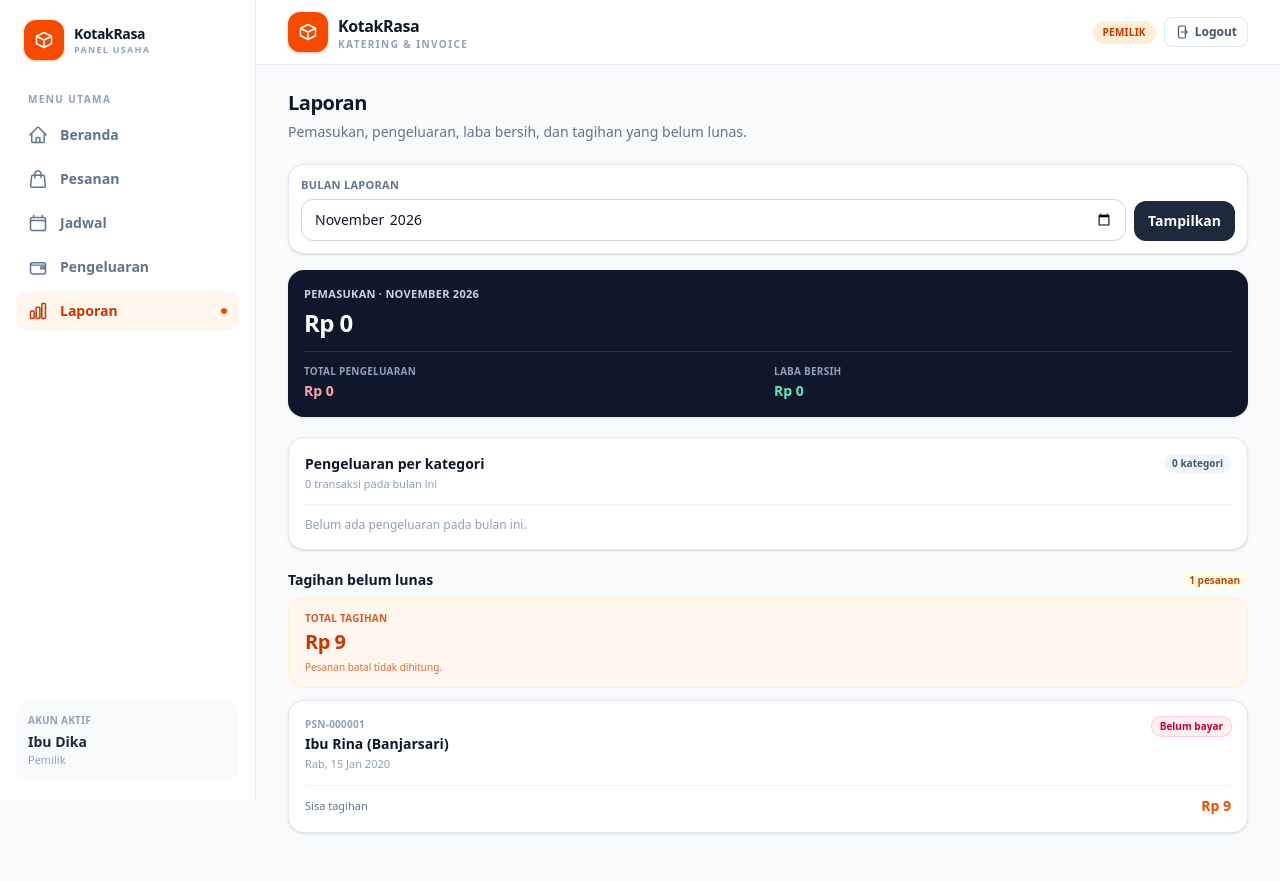
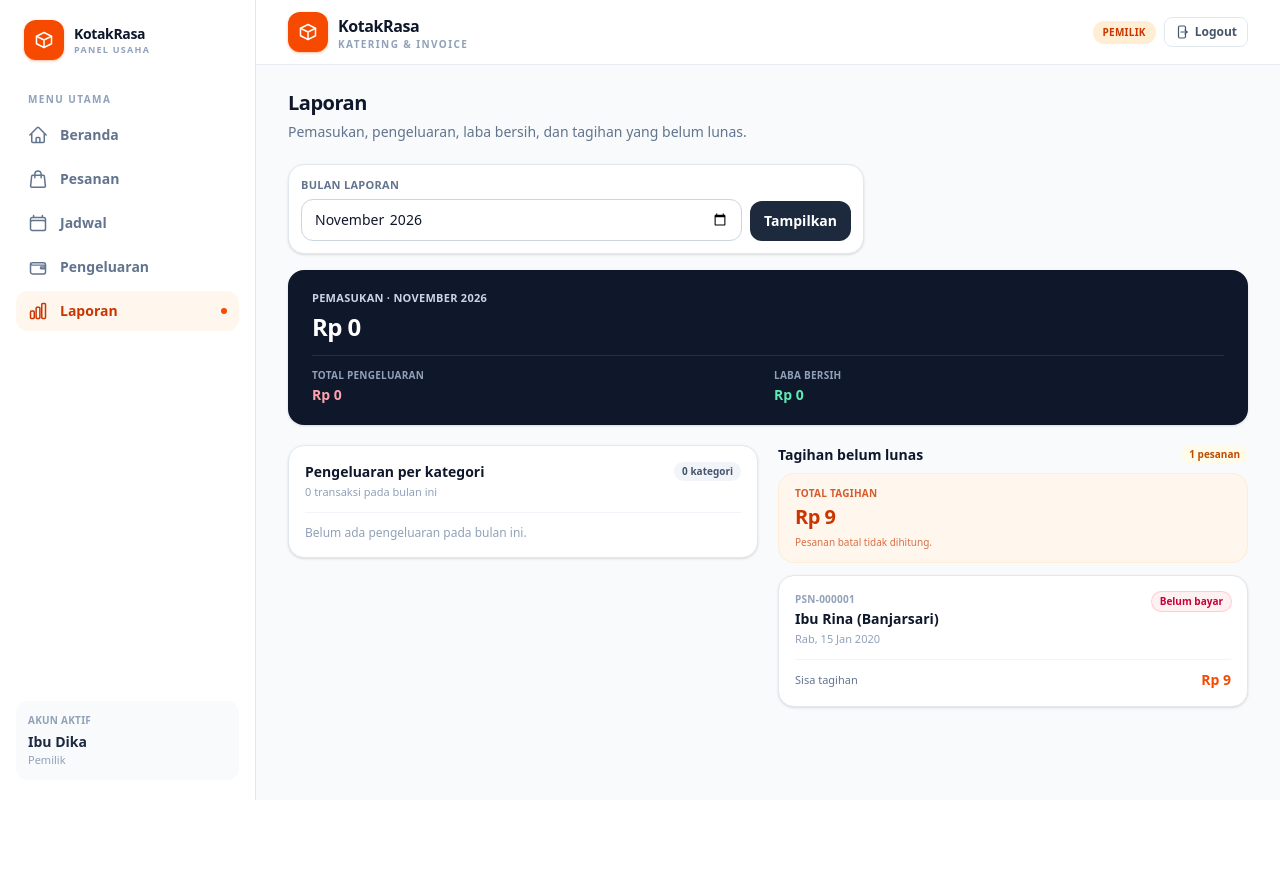
Before and after one commit to fadhilfaith48/Katering_Kotak-Rasa, a Laravel app: page /laporan in a window 1280 px wide. After the commit the page ends 800 px from the top, so only its background shows below. Run offline with Laravel 12, Linux system fonts and the light colour scheme; a user stored in the database is signed in; data comes from the database, SQL or seed files in the repository; tables that the repository leaves empty hold one stand-in row (values such as "Sample post"); style sheets or scripts are compiled from the project's sources.

Commit message:
style: use two column layouts on list and detail pages

```diff
--- a/resources/views/jadwal/index.blade.php
+++ b/resources/views/jadwal/index.blade.php
@@ -74,8 +74,9 @@
     </div>
 
     {{-- Daftar per tanggal acara --}}
+    <div class="lg:grid lg:grid-cols-2 lg:items-start lg:gap-5">
     @forelse ($grup as $kunciTanggal => $daftar)
-        <section class="mb-5">
+        <section class="mb-5 lg:mb-0">
             <div class="mb-2 flex items-center gap-2">
                 <h2 class="text-xs font-bold uppercase tracking-wide text-slate-500">
                     {{ $labelTanggal((string) $kunciTanggal) }}
@@ -131,6 +132,7 @@
             @endforeach
         </section>
     @empty
+        <div class="lg:col-span-2">
             <x-empty-state judul="Belum ada jadwal"
                            deskripsi="Tidak ada pesanan pada periode ini. Coba rentang lain atau tambah pesanan baru.">
                 <a href="{{ route('pesanan.create') }}"
@@ -138,5 +140,7 @@
                     Buat Pesanan Baru
                 </a>
             </x-empty-state>
+        </div>
     @endforelse
+    </div>
 @endsection
--- a/resources/views/laporan/index.blade.php
+++ b/resources/views/laporan/index.blade.php
@@ -12,7 +12,7 @@
 
     {{-- Filter bulan --}}
     <form method="GET" action="{{ route('laporan.index') }}"
-          class="mb-4 rounded-2xl border border-slate-200 bg-white p-3 shadow-sm">
+          class="mb-4 rounded-2xl border border-slate-200 bg-white p-3 shadow-sm lg:max-w-xl">
         <label for="bulan" class="mb-1.5 block text-[11px] font-semibold uppercase tracking-wide text-slate-500">
             Bulan laporan
         </label>
@@ -32,7 +32,7 @@
     </form>
 
     {{-- Ringkasan keuangan --}}
-    <section class="mb-5 rounded-2xl bg-slate-900 px-4 py-4 text-white shadow-sm">
+    <section class="mb-5 rounded-2xl bg-slate-900 px-4 py-4 text-white shadow-sm lg:px-6 lg:py-5">
         <p class="text-[11px] font-semibold uppercase tracking-wide text-slate-300">Pemasukan &middot; {{ $labelBulan }}</p>
         <p class="mt-1 text-2xl font-bold tracking-tight">{{ $rupiah($pemasukan) }}</p>
 
@@ -58,8 +58,9 @@
         @endif
     </section>
 
+    <div class="lg:grid lg:grid-cols-2 lg:items-start lg:gap-5">
     {{-- Rincian pengeluaran per kategori --}}
-    <section class="mb-5 rounded-2xl border border-slate-200 bg-white p-4 shadow-sm">
+    <section class="mb-5 rounded-2xl border border-slate-200 bg-white p-4 shadow-sm lg:mb-0">
         <div class="flex items-start justify-between gap-3">
             <div>
                 <h2 class="text-sm font-bold text-slate-900">Pengeluaran per kategori</h2>
@@ -142,4 +143,5 @@
             </x-empty-state>
         @endforelse
     </section>
+    </div>
 @endsection
--- a/resources/views/pengeluaran/index.blade.php
+++ b/resources/views/pengeluaran/index.blade.php
@@ -56,8 +56,9 @@
     @endif
 
     {{-- Daftar --}}
+    <div class="lg:grid lg:grid-cols-2 lg:items-start lg:gap-4">
     @forelse ($pengeluaran as $item)
-        <div class="mb-3 rounded-2xl border border-slate-200 bg-white p-4 shadow-sm">
+        <div class="mb-3 rounded-2xl border border-slate-200 bg-white p-4 shadow-sm lg:mb-0">
             <div class="flex items-start justify-between gap-3">
                 <div class="min-w-0">
                     <p class="truncate text-sm font-bold text-slate-900">{{ $item->keterangan }}</p>
@@ -99,6 +100,7 @@
             </div>
         </div>
     @empty
+        <div class="lg:col-span-2">
             <x-empty-state judul="Belum ada pengeluaran"
                            deskripsi="Pengeluaran yang kamu catat pada bulan ini akan muncul di sini.">
                 <a href="{{ route('pengeluaran.create') }}"
@@ -106,7 +108,9 @@
                     Catat Pengeluaran Pertama
                 </a>
             </x-empty-state>
+        </div>
     @endforelse
+    </div>
 
     @if ($pengeluaran->hasPages())
         <div class="mt-4">
--- a/resources/views/pesanan/show.blade.php
+++ b/resources/views/pesanan/show.blade.php
@@ -44,6 +44,7 @@
         </x-slot:aksi>
     </x-page-header>
 
+    <div class="lg:grid lg:grid-cols-2 lg:items-start lg:gap-5">
     {{-- Ringkasan --}}
     <section class="rounded-2xl border border-slate-200 bg-white p-4 shadow-sm">
         <div class="flex items-start justify-between gap-2">
@@ -60,7 +61,7 @@
             </div>
         </div>
 
-        <dl class="mt-4 grid grid-cols-2 gap-3 border-t border-slate-100 pt-3 text-xs">
+        <dl class="mt-4 grid grid-cols-2 gap-3 border-t border-slate-100 pt-3 text-xs lg:grid-cols-4">
             <div>
                 <dt class="font-semibold uppercase tracking-wide text-slate-400">Tanggal pesan</dt>
                 <dd class="mt-0.5 font-semibold text-slate-700">
@@ -102,7 +103,7 @@
     </section>
 
     {{-- Item --}}
-    <section class="mt-4 rounded-2xl border border-slate-200 bg-white shadow-sm">
+    <section class="mt-4 rounded-2xl border border-slate-200 bg-white shadow-sm lg:mt-0">
         <div class="border-b border-slate-100 px-4 py-3">
             <h2 class="text-sm font-bold text-slate-900">Rincian Item</h2>
         </div>
@@ -127,6 +128,7 @@
             <span class="text-lg font-bold text-slate-900">{{ $rupiah($pesanan->total) }}</span>
         </div>
     </section>
+    </div>
 
     {{-- Pembayaran --}}
     <section class="mt-4 rounded-2xl border border-slate-200 bg-white p-4 shadow-sm">
```
Also changed, not shown: resources/views/pesanan/index.blade.php (+6 -2 lines). Lines whose indentation alone changed are shown as unchanged.
